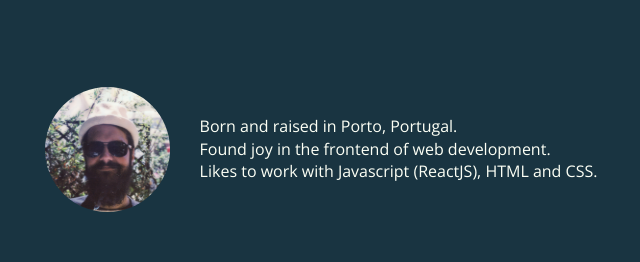
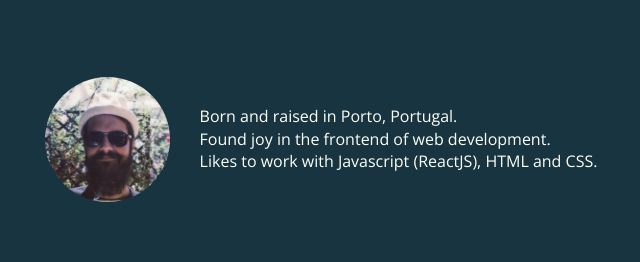
Before and after one commit to pteixeira/pteixeira.github.io, a plain HTML site: page index.html in a window 1280 px wide. Shown: the part 267-529 px from the top of the page, without its empty margins (319-959 px from the left). Drawn offline with nearby package versions, Linux system fonts and the light colour scheme.

Commit message:
Update styles2.css

```diff
--- a/styles2.css
+++ b/styles2.css
@@ -25,7 +25,7 @@ body {
 }
 
 .profile-content {
-  margin: 80px auto 0;
+  margin: 60px auto 0;
   display: flex;
   align-items: center;
 }
```
